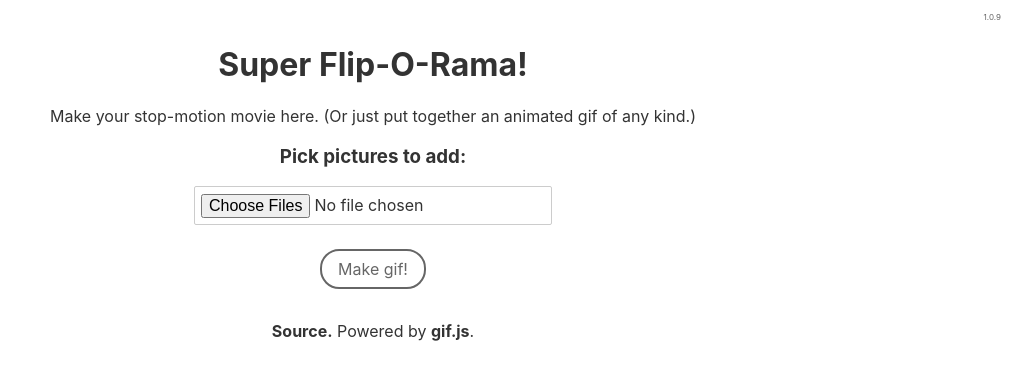
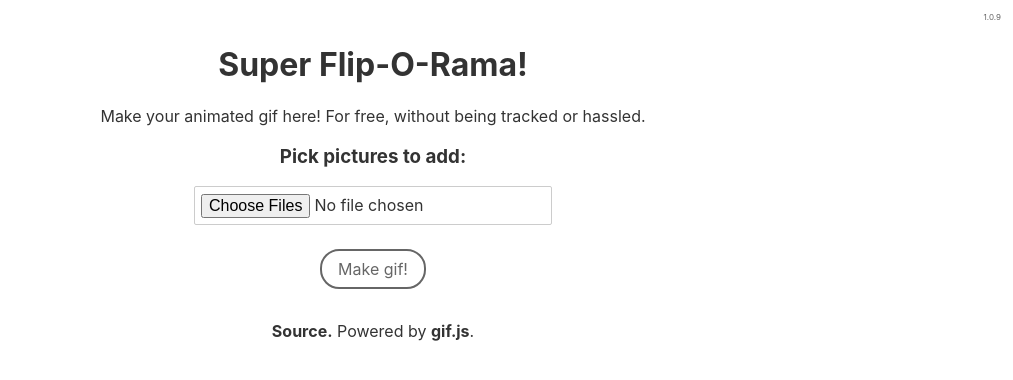
Before and after one commit to jimkang/superflip, a Svelte app: page / in a window 1280 px wide. Shown: the top 380 px of the page, without its empty margins (267-1280 px from the left). Built offline with nearby package versions, Linux system fonts and the light colour scheme.

Commit message:
Drop stop-motion copy.

```diff
--- a/src/App.svelte
+++ b/src/App.svelte
@@ -5,7 +5,7 @@
 
 <main>
   <h1>Super Flip-O-Rama!</h1>
-  <div>Make your stop-motion movie here. (Or just put together an animated gif of any kind.)</div>
+  <div>Make your animated gif here! For free, without being tracked or hassled.</div>
   <Movie />
 
   <div id="version-info">{version}</div>
```
